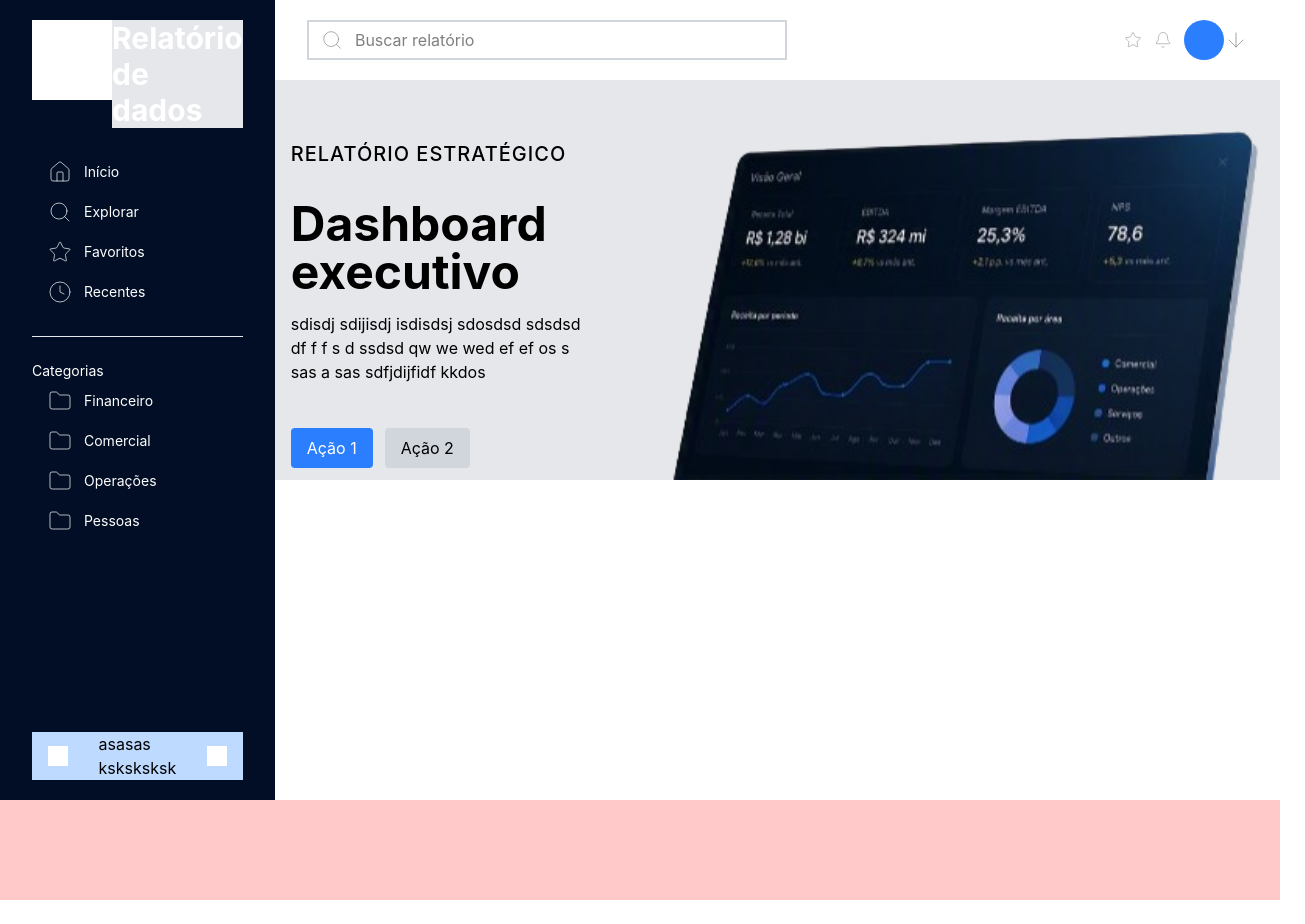
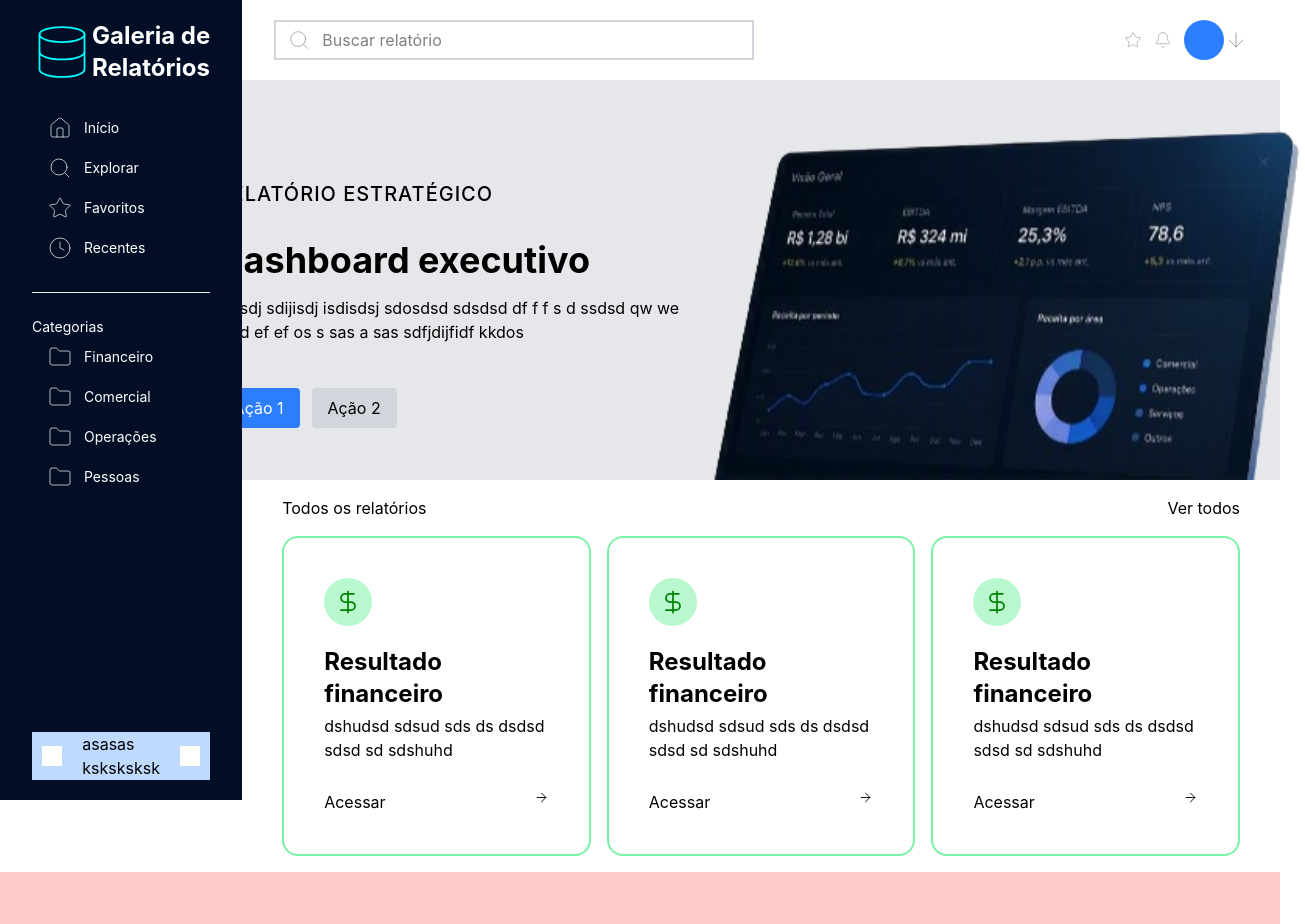
Before and after one commit to matheusnoronhasilvawork-ops/DashBoards, a React (Vite) app: page / in a window 1280 px wide. Shown: the top 924 px of the page, 1305 px wide, since content can reach past the window. Before the commit the page ends 900 px from the top, so only its background shows below. Built offline with nearby package versions, Linux system fonts and the light colour scheme.

Commit message:
feat: cards area done

```diff
--- a/src/App.tsx
+++ b/src/App.tsx
@@ -1,16 +1,16 @@
 import './App.css'
-import { House, Search, Star, Clock, Folder, Bell, ArrowBigDown, ArrowDown, ArrowDown10, ArrowDownIcon, ArrowDownNarrowWide, ArrowDownToLine, ArrowDownWideNarrow } from 'lucide-react'
+import { House, Search, Star, Clock, Folder, Bell, ArrowBigDown, ArrowDown, ArrowDown10, ArrowDownIcon, ArrowDownNarrowWide, ArrowDownToLine, ArrowDownWideNarrow, DollarSign, BaggageClaim, GitGraph, Database, ArrowRight } from 'lucide-react'
 import tabletImage from './assets/image-removebg-preview.png'
 
 function App() {
   return (
-    <div className="flex min-h-screen flex-col overflow-y-auto">
+    <div className="flex min-h-screen flex-col">
       <div className="flex min-h-screen w-full flex-row">
-        <nav className="gap-6 flex-1 flex flex-col bg-[#010e25] px-8 py-5">
-          <div className="flex flex-row">
-            <div className="h-20 w-20 bg-white" />
-            <div className="flex-1 bg-gray-200">
-              <h1 className="font-bold text-3xl text-white">Relatório <br /> de dados</h1>
+        <nav className="sticky top-0 h-screen gap-6 max-h-screen flex flex-col bg-[#010e25] px-8 py-5">
+          <div className="flex flex-row items-center">
+            <Database color='cyan' size={60} strokeWidth={0.7} />
+            <div className="flex-1">
+              <h1 className="font-bold text-2xl text-white">Galeria de<br/> Relatórios</h1>
             </div>
           </div>
           <nav className="flex flex-col items-center gap-0 text-sm">
@@ -76,11 +76,11 @@ function App() {
             </div>
           </header>
           <main className='flex grow flex-col'>
-            <div className="h-100 pt-12 bg-gray-200 flex flex-row items-center px-4 justify-center gap-3">
+            <div className="h-100 pt-12 bg-gray-200 flex flex-row items-center px-10 justify-center gap-3">
               <div className="flex-1 h-full flex flex-col gap-8 justify-center">
                 <h2 className='font-medium text-xl tracking-wider '>RELATÓRIO ESTRATÉGICO</h2>
-                <div className="flex flex-col w-4/5 gap-4">
-                  <h1 className='font-bold text-5xl'>Dashboard executivo</h1>
+                <div className="flex flex-col w-120 gap-4">
+                  <h1 className='font-bold text-4xl'>Dashboard executivo</h1>
                   <p>sdisdj sdijisdj isdisdsj sdosdsd sdsdsd df f f s d ssdsd qw we wed ef ef   os s sas a sas  sdfjdijfidf kkdos</p>
                 </div>
                 <div className="flex flex-row gap-3 mt-3">
@@ -89,6 +89,53 @@ function App() {
                 </div>
               </div>
               <img className='flex-1 h-full' src={tabletImage} alt="Tablet" />
+            </div>
+            <div className="flex flex-1 px-10 py-4 w-full flex-col gap-4">
+              <div className="flex flex-row justify-between w-full">
+                <h3>Todos os relatórios</h3>
+                <h3>Ver todos</h3>
+              </div>
+              <div className="grid grid-cols-3 gap-4">
+                <div className="h-80 col-span-1 gap-5 p-10 flex flex-col rounded-2xl border-2 border-green-300">
+                  <div className="rounded-full flex items-center justify-center h-12 w-12 bg-green-200">
+                    <DollarSign color='green' size={28} strokeWidth={1.5} />
+                  </div>
+                  <div className="flex flex-col gap-1">
+                    <h1 className='text-2xl font-bold'>Resultado financeiro</h1>
+                    <p>dshudsd sdsud sds ds dsdsd sdsd sd sdshuhd</p>
+                  </div>
+                  <div className="flex mt-auto flex-row w-full justify-between">
+                    <span>Acessar</span>
+                    <ArrowRight color='black' size={15} strokeWidth={1.5} />
+                  </div>
+                </div>
+                <div className="h-80 col-span-1 gap-5 p-10 flex flex-col rounded-2xl border-2 border-green-300">
+                  <div className="rounded-full flex items-center justify-center h-12 w-12 bg-green-200">
+                    <DollarSign color='green' size={28} strokeWidth={1.5} />
+                  </div>
+                  <div className="flex flex-col gap-1">
+                    <h1 className='text-2xl font-bold'>Resultado financeiro</h1>
+                    <p>dshudsd sdsud sds ds dsdsd sdsd sd sdshuhd</p>
+                  </div>
+                  <div className="flex mt-auto flex-row w-full justify-between">
+                    <span>Acessar</span>
+                    <ArrowRight color='black' size={15} strokeWidth={1.5} />
+                  </div>
+                </div>
+                <div className="h-80 col-span-1 gap-5 p-10 flex flex-col rounded-2xl border-2 border-green-300">
+                  <div className="rounded-full flex items-center justify-center h-12 w-12 bg-green-200">
+                    <DollarSign color='green' size={28} strokeWidth={1.5} />
+                  </div>
+                  <div className="flex flex-col gap-1">
+                    <h1 className='text-2xl font-bold'>Resultado financeiro</h1>
+                    <p>dshudsd sdsud sds ds dsdsd sdsd sd sdshuhd</p>
+                  </div>
+                  <div className="flex mt-auto flex-row w-full justify-between">
+                    <span>Acessar</span>
+                    <ArrowRight color='black' size={15} strokeWidth={1.5} />
+                  </div>
+                </div>
+              </div>
             </div>
           </main>
         </div>
```
